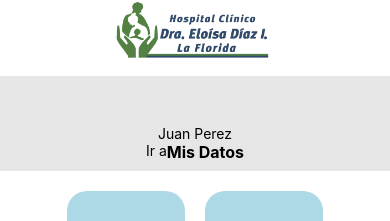
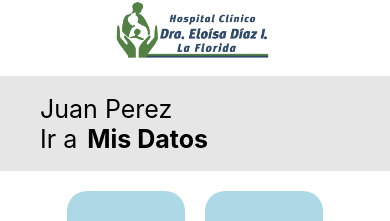
Before and after one commit to Hugovalpo/appPaciente, a React Native app: screen /Home in a window 390 px wide. Shown: the part 146-367 px from the top of the page. Built offline with nearby package versions, Linux system fonts and the light colour scheme; some icons are missing.

Commit message:
front Home ok

```diff
--- /dev/null
+++ b/components/Networks.js
@@ -0,0 +1,75 @@
+import { StyleSheet, Text, TouchableOpacity, View } from "react-native";
+import { FontAwesomeIcon } from "@fortawesome/react-native-fontawesome";
+import {
+  faInstagram,
+  faFacebook,
+  faWhatsapp,
+  faTwitter,
+  faLinkedin,
+  faYoutube,
+} from "@fortawesome/free-brands-svg-icons";
+import React from "react";
+import { Linking } from "react-native";
+
+export default function Networks() {
+  const openURL = (buttonType) => {
+    let url;
+
+    switch (buttonType) {
+      case "instagram":
+        url = "https://www.instagram.com";
+        break;
+      case "whatsapp":
+        url = "https://www.ejemplo.com/enlace2";
+        break;
+      case "facebook":
+        url = "https://www.facebook.com";
+        break;
+      case "twitter":
+        url = "https://www.twitter.com";
+        break;
+      case "linkedin":
+        url = "https://www.linkedin.com";
+        break;
+      case "youtube":
+        url = "https://www.youtube.com";
+        break;
+      default:
+        alert("No se puede abrir la url");
+        return;
+    }
+    Linking.openURL(url);
+  };
+
+  return (
+    <>
+      <View style={styles.containerNetWorks}>
+        <TouchableOpacity onPress={() => openURL("instagram")}>
+          <FontAwesomeIcon icon={faInstagram} size={30} />
+        </TouchableOpacity>
+        <TouchableOpacity onPress={() => openURL("whatsapp")}>
+          <FontAwesomeIcon icon={faWhatsapp} size={30} />
+        </TouchableOpacity>
+        <TouchableOpacity onPress={() => openURL("facebook")}>
+          <FontAwesomeIcon icon={faFacebook} size={30} />
+        </TouchableOpacity>
+        <TouchableOpacity onPress={() => openURL("twitter")}>
+          <FontAwesomeIcon icon={faTwitter} size={30} />
+        </TouchableOpacity>
+        <TouchableOpacity onPress={() => openURL("linkedin")}>
+          <FontAwesomeIcon icon={faLinkedin} size={30} />
+        </TouchableOpacity>
+        <TouchableOpacity onPress={() => openURL("youtube")}>
+          <FontAwesomeIcon icon={faYoutube} size={30} />
+        </TouchableOpacity>
+      </View>
+    </>
+  );
+}
+
+const styles = StyleSheet.create({
+  containerNetWorks: {
+    flexDirection: "row",
+    marginBottom: 20,
+  },
+});
--- a/screens/HomeScreen.js
+++ b/screens/HomeScreen.js
@@ -8,8 +8,14 @@ import {
 } from "@fortawesome/free-solid-svg-icons";
 import ButtonsHome from "../components/ButtonsHome";
 import HeaderHome from "../components/HeaderHome";
+import Networks from "../components/Networks";
+
+import { useNavigation } from "@react-navigation/native";
 
 export default function Homescreen() {
+  // variable for useNavigation
+  const navigation = useNavigation();
+
   return (
     <View style={styles.container}>
       {/* Header */}
@@ -31,15 +37,21 @@ export default function Homescreen() {
       {/* Body */}
       <View style={styles.buttonData}>
         <FontAwesomeIcon icon={faPerson} size={40} />
-        <Text style={styles.NameData}>Juan Perez</Text>
-        <View style={styles.ContainerMyData}>
-          <Text style={styles.NameData}>Ir a</Text>
-          <TouchableOpacity>
-            <Text style={styles.buttonText}>Mis Datos</Text>
-          </TouchableOpacity>
+        <View style={styles.containerText}>
+          <Text style={styles.NameData}>Juan Perez</Text>
+          <View style={styles.containerMyData}>
+            <Text style={styles.NameData}>Ir a</Text>
+            <TouchableOpacity onPress={() => navigation.navigate("MisDatos")}>
+              <Text style={styles.buttonText}>Mis Datos</Text>
+            </TouchableOpacity>
+          </View>
         </View>
       </View>
+
       <ButtonsHome />
+      <View style={styles.networks}>
+        <Networks />
+      </View>
     </View>
   );
 }
@@ -49,8 +61,12 @@ const styles = StyleSheet.create({
     flex: 1,
     backgroundColor: "white",
   },
-  ContainerMyData: {
+  containerMyData: {
     flexDirection: "row",
+  },
+  containerText: {},
+  NameData: {
+    fontSize: 25,
   },
   contactContainer: {
     flexDirection: "row",
@@ -88,15 +104,20 @@ const styles = StyleSheet.create({
     borderRadius: 20,
   },
   buttonText: {
-    fontSize: 16,
+    marginLeft: 10,
+    fontSize: 25,
     fontWeight: "bold",
     textAlign: "center",
   },
   buttonData: {
+    flexDirection: "row",
     height: 95,
-    justifyContent: "center",
+    justifyContent: "start",
     alignItems: "center",
     backgroundColor: "#E6E6E6",
     marginBottom: 20,
   },
+  networks: {
+    alignItems: "center",
+  },
 });
--- a/screens/LoginScreen.js
+++ b/screens/LoginScreen.js
@@ -13,6 +13,7 @@ import { FontAwesomeIcon } from "@fortawesome/react-native-fontawesome";
 import { faPhoneFlip } from "@fortawesome/free-solid-svg-icons";
 import CheckBox from "@react-native-community/checkbox";
 import { useIsFocused } from "@react-navigation/native";
+import Networks from "../components/Networks";
 
 export default function LoginScreen({ navigation }) {
   // state for checkbox
@@ -142,6 +143,7 @@ export default function LoginScreen({ navigation }) {
           <Text>+562 26121600 - +562 28693300 </Text>
         </View>
       </View>
+      <Networks/>
     </View>
   );
 }
```
